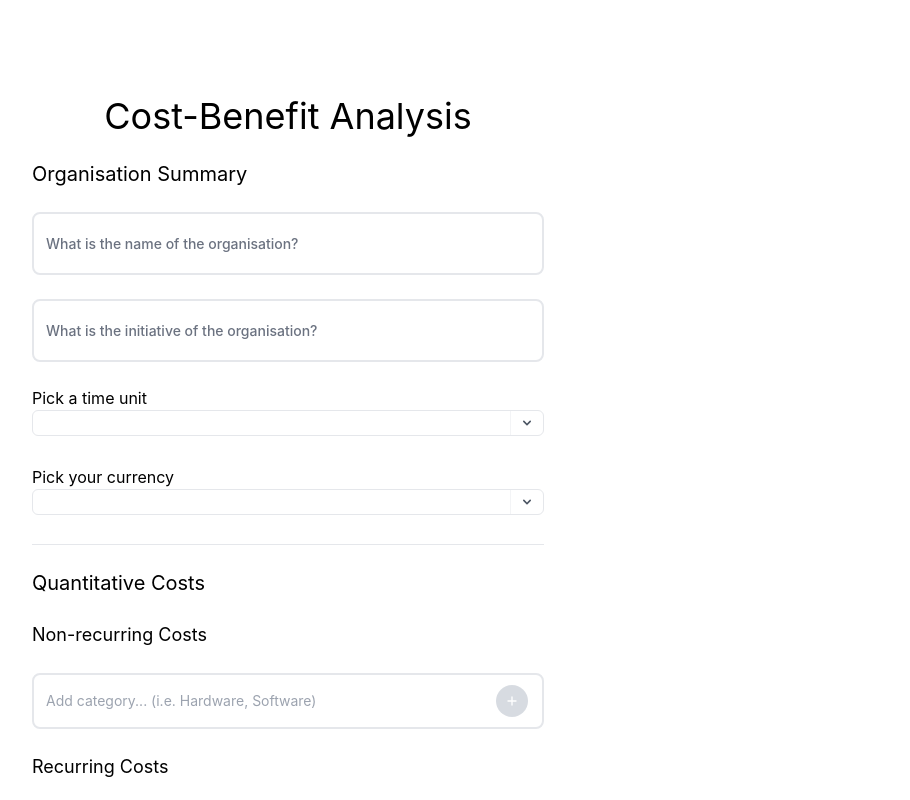
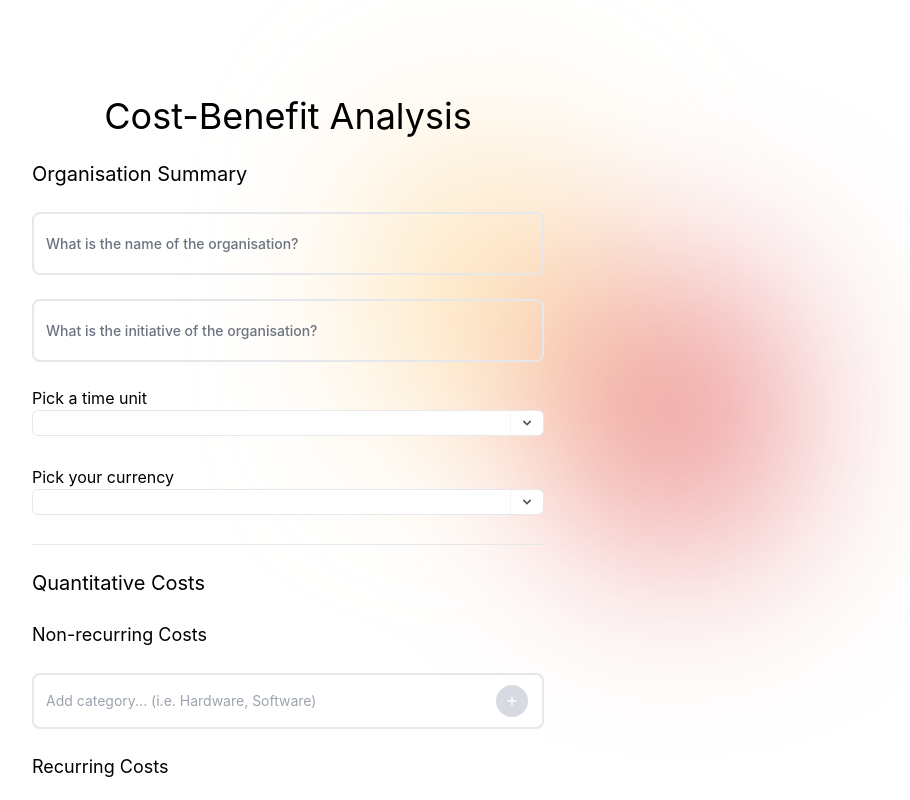
Before and after one commit to dfxe/c-b-analysis-expert, a Next.js app: page / in a window 1280 px wide. Shown: the top 800 px of the page, without its empty margins (352-1262 px from the left). Built offline with nearby package versions, Linux system fonts and the light colour scheme.

Commit message:
Add blur background

```diff
--- a/components/survey/FormQuestion.tsx
+++ b/components/survey/FormQuestion.tsx
@@ -18,7 +18,7 @@ export default function FormQuestion({
       htmlFor="name"
     >
       <input
-        className="w-full px-0 pt-3.5 pb-0 text-sm placeholder-transparent border-none focus:ring-0 peer"
+        className="w-full bg-transparent px-0 pt-3.5 pb-0 text-sm placeholder-transparent border-none focus:ring-0 peer"
         id="name"
         type="text"
         onChange={handleChange}
--- a/pages/index.tsx
+++ b/pages/index.tsx
@@ -14,10 +14,51 @@ const Home: NextPage = () => {
         <link rel="icon" href="/favicon.ico" />
       </Head>
 
+      <svg
+        className="absolute -z-10"
+        xmlns="http://www.w3.org/2000/svg"
+        viewBox="0 0 800 800"
+      >
+        <defs>
+          <filter
+            id="bbblurry-filter"
+            width="400%"
+            height="400%"
+            x="-100%"
+            y="-100%"
+            colorInterpolationFilters="sRGB"
+            filterUnits="objectBoundingBox"
+            primitiveUnits="userSpaceOnUse"
+          >
+            <feGaussianBlur
+              x="0%"
+              y="0%"
+              in="SourceGraphic"
+              result="blur"
+              stdDeviation="93"
+            ></feGaussianBlur>
+          </filter>
+        </defs>
+        <g filter="url(#bbblurry-filter)">
+          <ellipse
+            cx="401.723"
+            cy="259.887"
+            fill="hsl(38, 99%, 67%)"
+            rx="53.5"
+            ry="110.5"
+          ></ellipse>
+          <ellipse
+            cx="576.292"
+            cy="369.645"
+            fill="#d30001"
+            rx="53.5"
+            ry="110.5"
+          ></ellipse>
+        </g>
+      </svg>
       <DetailsProvider>
         <Survey></Survey>
       </DetailsProvider>
-
       <Footer></Footer>
     </div>
   );
--- a/styles/globals.css
+++ b/styles/globals.css
@@ -1,6 +1,7 @@
 @tailwind base;
 @tailwind components;
 @tailwind utilities;
+
 html,
 body {
   padding: 0;
@@ -8,8 +9,7 @@ body {
   font-family: Montserrat, -apple-system, BlinkMacSystemFont, Segoe UI, Roboto,
     Oxygen, Ubuntu, Cantarell, Fira Sans, Droid Sans, Helvetica Neue, sans-serif;
 }
-html {
-}
+
 a {
   color: inherit;
   text-decoration: none;
```
